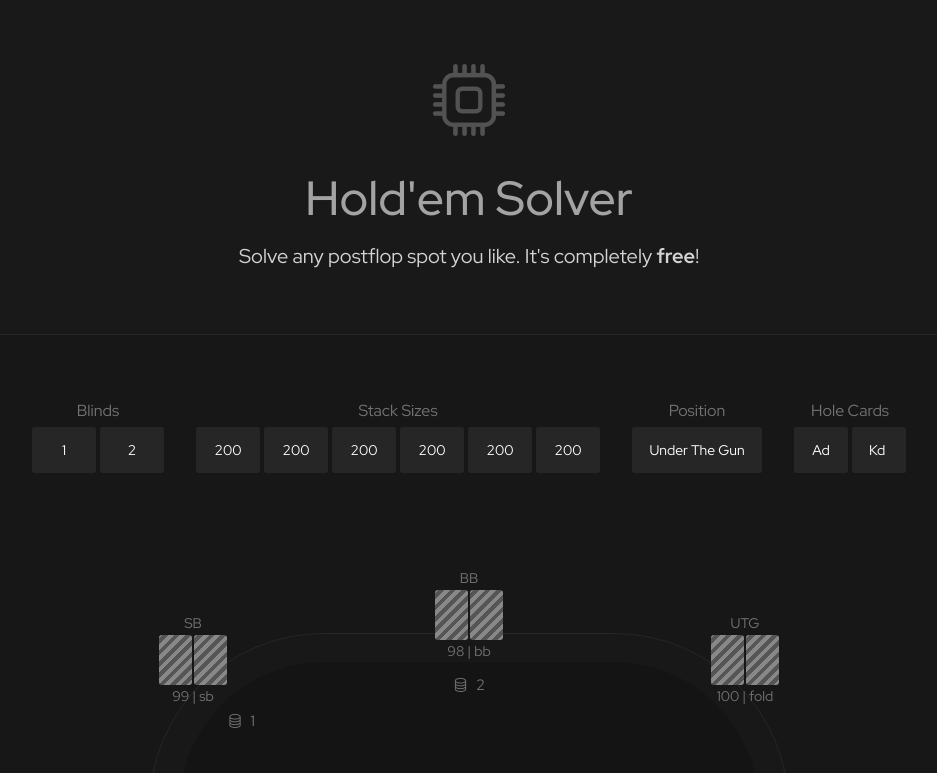
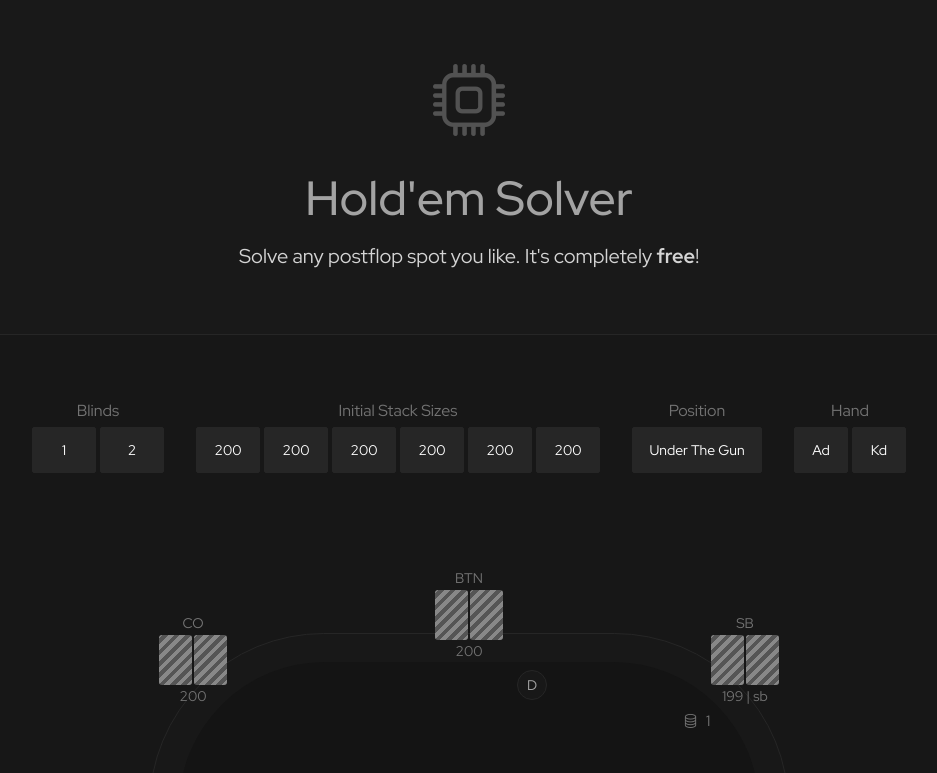
Before and after one commit to AlonLandmann/solver-client, a Next.js app: page / in a window 1280 px wide. Shown: the top 773 px of the page, without its empty margins (171-1108 px from the left). Built offline with nearby package versions, Linux system fonts and the light colour scheme; a web font is replaced by a local one.

Commit message:
adjust table to setup state

```diff
--- a/components/home/HomeRoot.js
+++ b/components/home/HomeRoot.js
@@ -1,9 +1,39 @@
 import useWindowDimensions from "@/hooks/useWindowDimensions";
 import Table from "../table/Table";
 import Setup from "./Setup";
+import { useEffect, useState } from "react";
+import { produce } from "immer";
 
 export default function HomeRoot() {
     const [width, height] = useWindowDimensions();
+
+    const [setup, setSetup] = useState({
+        smallBlind: 1,
+        bigBlind: 2,
+        initialStacks: [200, 200, 200, 200, 200, 200],
+        heroPosition: 2,
+        holeCards: ["Ad", "Kd"],
+    });
+
+    const [spot, setSpot] = useState({
+        board: [],
+        hasFolded: [false, false, false, false, false, false],
+        hasActed: [false, false, false, false, false],
+        lastActions: ["sb", "bb", null, null, null, null],
+        stacks: [199, 198, 200, 200, 200, 200],
+        committed: [1, 2, 0, 0, 0, 0],
+        mainPotShares: [0, 0, 0, 0, 0, 0],
+    });
+
+    useEffect(() => {
+        setSpot(produce(p => {
+            p.committed[0] = setup.smallBlind;
+            p.committed[1] = setup.bigBlind;
+            p.stacks = [...setup.initialStacks];
+            p.stacks[0] -= setup.smallBlind;
+            p.stacks[1] -= setup.bigBlind;
+        }));
+    }, [setup.smallBlind, setup.bigBlind, setup.initialStacks]);
 
     return (
         <div className="bg-neutral-900 min-h-screen">
@@ -17,10 +47,15 @@ export default function HomeRoot() {
                 </p>
             </section>
             <section className="flex flex-col items-center gap-20 px-10 py-16 border-b">
-                <Setup />
+                <Setup
+                    setup={setup}
+                    setSetup={setSetup}
+                />
                 <Table
                     availableWidth={width - 80}
                     availableHeight={height - 80}
+                    setup={setup}
+                    spot={spot}
                 />
             </section>
         </div>
--- a/components/home/Setup.js
+++ b/components/home/Setup.js
@@ -1,15 +1,9 @@
 import { deck } from "@/lib/cards";
-import { useState } from "react";
+import { produce } from "immer";
 
-export default function Setup() {
-    const [smallBlind, setSmallBlind] = useState(1);
-    const [bigBlind, setBigBlind] = useState(2);
-    const [initialStacks, setInitialStacks] = useState(Array(6).fill(200));
-    const [heroPosition, setHeroPosition] = useState(2);
-    const [holeCards, setHoleCards] = useState(["Ad", "Kd"]);
-
+export default function Setup({ setup, setSetup }) {
     return (
-        <div className="flex items-center gap-8">
+        <div className="flex justify-center items-center gap-8 flex-wrap">
             <div className="flex flex-col items-center gap-1">
                 <div className="text-neutral-500">
                     Blinds
@@ -18,29 +12,29 @@ export default function Setup() {
                     <input
                         className="bg-neutral-800 w-16 px-4 py-3 rounded-sm outline-none border focus:border-neutral-700 text-sm text-center placeholder-neutral-600 spinner-less"
                         type="number"
-                        value={smallBlind}
-                        onChange={e => setSmallBlind(e.target.value)}
+                        value={setup.smallBlind}
+                        onChange={e => setSetup(produce(p => { p.smallBlind = e.target.value }))}
                     />
                     <input
                         className="bg-neutral-800 w-16 px-4 py-3 rounded-sm outline-none border focus:border-neutral-700 text-sm text-center placeholder-neutral-600 spinner-less"
                         type="number"
-                        value={bigBlind}
-                        onChange={e => setBigBlind(e.target.value)}
+                        value={setup.bigBlind}
+                        onChange={e => setSetup(produce(p => { p.bigBlind = e.target.value }))}
                     />
                 </div>
             </div>
             <div className="flex flex-col items-center gap-1">
                 <div className="text-neutral-500">
-                    Stack Sizes
+                    Initial Stack Sizes
                 </div>
-                <div className="flex gap-1">
+                <div className="flex justify-center gap-1 flex-wrap">
                     {Array(6).fill(null).map((_, i) => (
                         <input
                             key={"initial-stack-input-" + i}
                             className="bg-neutral-800 w-16 px-4 py-3 rounded-sm outline-none border focus:border-neutral-700 text-sm text-center placeholder-neutral-600 spinner-less"
                             type="number"
-                            value={initialStacks[i]}
-                            onChange={e => setInitialStacks(p => { const n = [...p]; n[i] = e.target.value; return n })}
+                            value={setup.initialStacks[i]}
+                            onChange={e => setSetup(produce(p => { p.initialStacks[i] = e.target.value }))}
                         />
                     ))}
                 </div>
@@ -51,8 +45,8 @@ export default function Setup() {
                 </div>
                 <select
                     className="bg-neutral-800 px-4 py-3 rounded-sm border text-sm text-center focus:border-neutral-700 placeholder-neutral-300 focus:placeholder-white appearance-none"
-                    value={String(heroPosition)}
-                    onChange={e => setHeroPosition(Number(e.target.value))}
+                    value={String(setup.heroPosition)}
+                    onChange={e => setSetup(produce(p => { p.heroPosition = Number(e.target.value) }))}
                 >
                     <option value="0">Small Blind</option>
                     <option value="1">Big Blind</option>
@@ -64,34 +58,34 @@ export default function Setup() {
             </div>
             <div className="flex flex-col items-center gap-1">
                 <div className="text-neutral-500">
-                    Hole Cards
+                    Hand
                 </div>
                 <div className="flex gap-1">
                     <select
                         className="bg-neutral-800 px-4 py-3 rounded-sm border text-sm text-center focus:border-neutral-700 placeholder-neutral-300 focus:placeholder-white appearance-none"
-                        value={holeCards[0]}
-                        onChange={e => setHoleCards(p => { const n = [...p]; n[0] = e.target.value; return n })}
+                        value={setup.holeCards[0]}
+                        onChange={e => setSetup(produce(p => { p.holeCards[0] = e.target.value }))}
                     >
                         {deck.map(card => (
                             <option
                                 key={card}
                                 value={card}
-                                disabled={holeCards.includes(card)}
+                                disabled={setup.holeCards.includes(card)}
                             >
                                 {card}
                             </option>
                         ))}
                     </select>
                     <select
-                        className="bg-neutral-800 px-4 py-3 rounded-sm border text-sm focus:border-neutral-700 placeholder-neutral-300 focus:placeholder-white appearance-none"
-                        value={holeCards[1]}
-                        onChange={e => setHoleCards(p => { const n = [...p]; n[1] = e.target.value; return n })}
+                        className="bg-neutral-800 px-4 py-3 rounded-sm border text-sm text-center focus:border-neutral-700 placeholder-neutral-300 focus:placeholder-white appearance-none"
+                        value={setup.holeCards[1]}
+                        onChange={e => setSetup(produce(p => { p.holeCards[1] = e.target.value }))}
                     >
                         {deck.map(card => (
                             <option
                                 key={card}
                                 value={card}
-                                disabled={holeCards.includes(card)}
+                                disabled={setup.holeCards.includes(card)}
                             >
                                 {card}
                             </option>
--- a/components/table/Table.js
+++ b/components/table/Table.js
@@ -5,17 +5,8 @@ import DealerButton from "./DealerButton";
 import Pot from "./Pot";
 import Seat from "./Seat";
 
-export default function Table({ availableWidth, availableHeight }) {
+export default function Table({ availableWidth, availableHeight, setup, spot }) {
     const tableWidth = Math.max(400, Math.min(710, availableWidth, (710 / 510) * availableHeight));
-
-    const heroPosition = 4;
-    const holeCards = ["Ad", "Kd"];
-    const board = [];
-    const hasFolded = [false, false, false, false, false, false];
-    const lastActions = ["sb", "bb", "fold", "fold", null, null];
-    const stacks = [99, 98, 100, 100, 100, 100];
-    const committed = [1, 2, 0, 0, 0, 0];
-    const mainPotShares = [0, 0, 0, 0, 0, 0];
 
     return (
         <div
@@ -30,38 +21,38 @@ export default function Table({ availableWidth, availableHeight }) {
             />
             <DealerButton
                 tableWidth={tableWidth}
-                heroPosition={heroPosition}
+                heroPosition={setup.heroPosition}
             />
             <div className="absolute flex flex-col items-center gap-1 mt-7">
                 <Board
                     tableWidth={tableWidth}
-                    board={board}
+                    board={spot.board}
                 />
                 <Pot
                     tableWidth={tableWidth}
-                    hasFolded={hasFolded}
-                    mainPotShares={mainPotShares}
+                    hasFolded={spot.hasFolded}
+                    mainPotShares={spot.mainPotShares}
                 />
             </div>
             {Array(6).fill(null).map((_, i) => (
                 <Seat
                     key={"seat-" + i}
                     tableWidth={tableWidth}
-                    heroPosition={heroPosition}
+                    heroPosition={setup.heroPosition}
                     seatOffset={i}
-                    holeCards={i === 0 ? holeCards : null}
-                    hasFolded={hasFolded}
-                    lastActions={lastActions}
-                    stacks={stacks}
+                    holeCards={i === 0 ? setup.holeCards : null}
+                    hasFolded={spot.hasFolded}
+                    lastActions={spot.lastActions}
+                    stacks={spot.stacks}
                 />
             ))}
             {Array(6).fill(null).map((_, i) => (
                 <CommittedChips
                     key={"chips-" + i}
                     tableWidth={tableWidth}
-                    heroPosition={heroPosition}
+                    heroPosition={setup.heroPosition}
                     seatOffset={i}
-                    committed={committed}
+                    committed={spot.committed}
                 />
             ))}
         </div>
--- a/package.json
+++ b/package.json
@@ -9,9 +9,10 @@
         "lint": "next lint"
     },
     "dependencies": {
+        "immer": "^10.1.1",
+        "next": "15.1.4",
         "react": "^19.0.0",
-        "react-dom": "^19.0.0",
-        "next": "15.1.4"
+        "react-dom": "^19.0.0"
     },
     "devDependencies": {
         "postcss": "^8",
```
Also changed, not shown: 1 other file (tests, documents, lock files or other folders).
